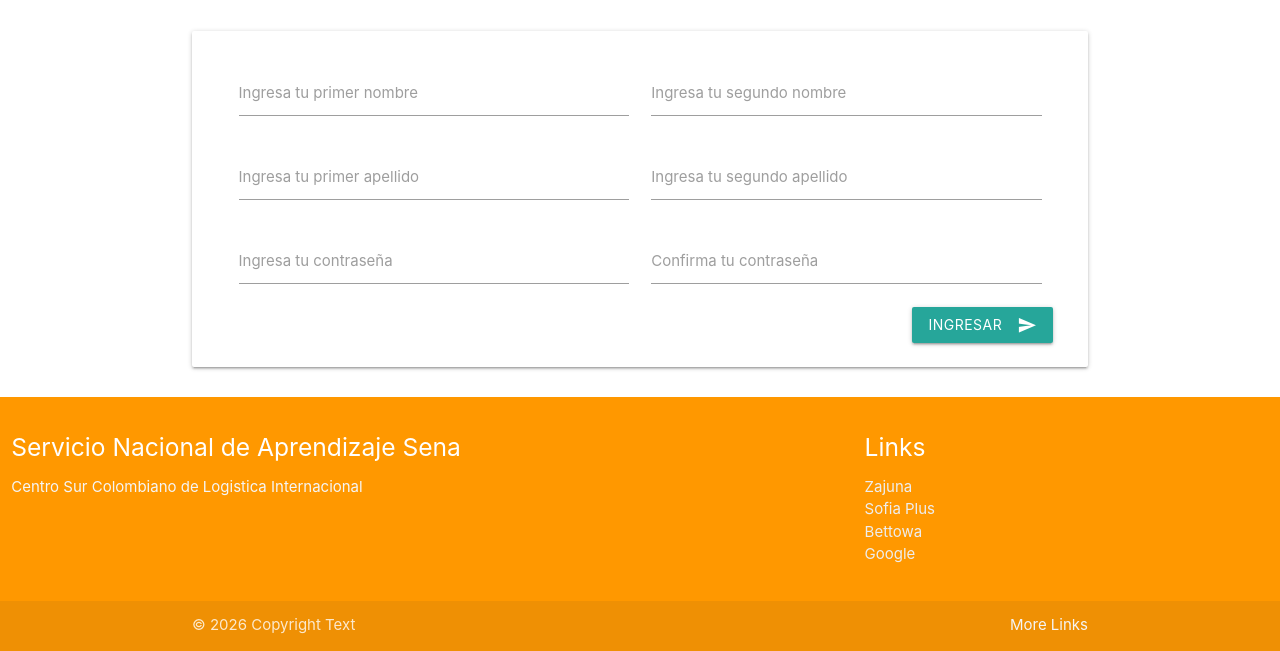
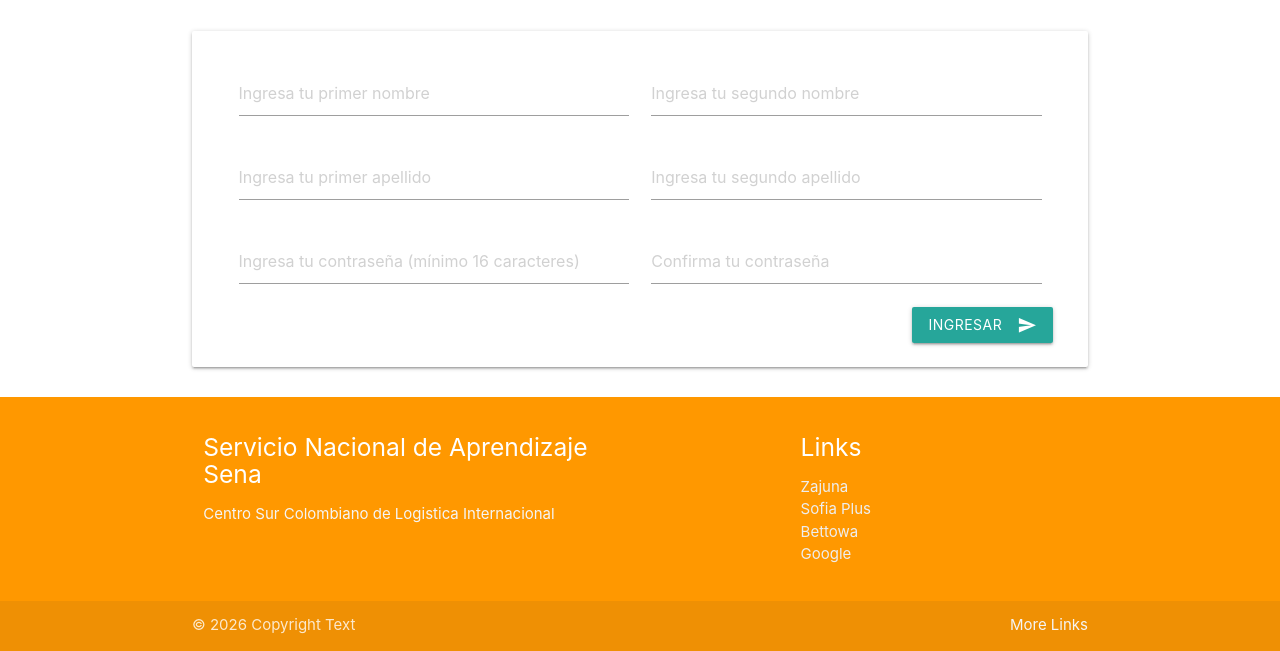
Before and after one commit to camiherrera54/Prueba-Correccion, a plain HTML site: page registrarse.html in a window 1280 px wide. Shown: the part 261-912 px from the top of the page. Drawn offline with Linux system fonts and the light colour scheme.

Commit message:
version 3 contraseña

```diff
--- a/registrarse.html
+++ b/registrarse.html
@@ -1,18 +1,16 @@
 <!DOCTYPE html>
-<html lang="en">
+<html lang="es">
 <head>
     <meta charset="UTF-8">
     <meta name="viewport" content="width=device-width, initial-scale=1.0">
     <title>SENA</title>
-    <!--importamos fuentes de google-->
-    <link href="https://fonts.googleapis.com/icon?family=Material+Icons" rel="stylesheet" >
-    <!-- importamos materialize.css -->
+    <!-- Importamos fuentes de Google -->
+    <link href="https://fonts.googleapis.com/icon?family=Material+Icons" rel="stylesheet">
+    <!-- Importamos materialize.css -->
     <link type="text/css" rel="stylesheet" href="css/materialize.min.css">
     <link rel="icon" href="imagenes/libros.png" type="image/x-icon">
 </head>
 <body>
-    <!-- incluimos javascript al final del cuerpo para optimizar la carga -->
-    <script type="text/javascript" src="js/materialize.min.js"></script>
     <nav class="orange">
       <div class="nav-wrapper">
         <a href="#" class="brand-logo">
@@ -29,47 +27,49 @@
     </nav>
 
     <div class="container">
-            <h1 class="header center orange-text ">
+      <h1 class="header center orange-text">
         Bienvenido a Nuestro Sistema SENA
       </h1>
     </div>
+
     <div class="container section">
       <div class="row card-panel">
         <form class="col s12">
+          <!-- Uso de placeholder para que el mensaje desaparezca al escribir -->
           <div class="input-field col s6">
-                <label for="nomUsuario">Ingresa tu primer nombre</label>
-                <input type="text" id="nomUsuario" class="validate" required>
+            <input type="text" id="primerNombre" placeholder="Ingresa tu primer nombre" class="validate" required>
           </div>
+
           <div class="input-field col s6">
-                <label for="nomUsuario">Ingresa tu segundo nombre</label>
-                <input type="text" id="nomUsuario" class="validate" required>
+            <input type="text" id="segundoNombre" placeholder="Ingresa tu segundo nombre" class="validate">
           </div>
+
           <div class="input-field col s6">
-                <label for="nomUsuario">Ingresa tu primer apellido</label>
-                <input type="text" id="nomUsuario" class="validate" required>
+            <input type="text" id="primerApellido" placeholder="Ingresa tu primer apellido" class="validate" required>
           </div>
+
           <div class="input-field col s6">
-                <label for="nomUsuario">Ingresa tu segundo apellido</label>
-                <input type="text" id="nomUsuario" class="validate" required>
+            <input type="text" id="segundoApellido" placeholder="Ingresa tu segundo apellido" class="validate">
           </div>
+
+          <!-- Campos de contraseña con mínimo 16 caracteres -->
           <div class="input-field col s6">
-                <label for="contraseña">Ingresa tu contraseña</label>
-                <input type="password" id="contraseña" class="validate" required>
+            <input type="password" id="contrasena" placeholder="Ingresa tu contraseña (mínimo 16 caracteres)" class="validate" minlength="16" required>
           </div>
+
           <div class="input-field col s6">
-                <label for="contraseña">Confirma tu contraseña</label>
-                <input type="password" id="contraseña" class="validate" required>
+            <input type="password" id="confirmarContrasena" placeholder="Confirma tu contraseña" class="validate" minlength="16" required>
           </div>
-              <button class="btn wanes-effect wanes-ligth right" type="submit" name="enviar">ingresar
+
+          <button class="btn waves-effect waves-light right" type="submit" name="enviar">Ingresar
             <i class="material-icons right">send</i>
           </button>
         </form>
       </div>
     </div>
-      </div>
-
 
     <footer class="page-footer orange">
+      <div class="container">
         <div class="row">
           <div class="col l6 s12">
             <h5 class="white-text">Servicio Nacional de Aprendizaje Sena</h5>
@@ -94,5 +94,7 @@
       </div>
     </footer>
 
+    <!-- Incluimos JavaScript al final -->
+    <script type="text/javascript" src="js/materialize.min.js"></script>
 </body>
 </html>
```
Lines whose indentation alone changed are shown as unchanged.
